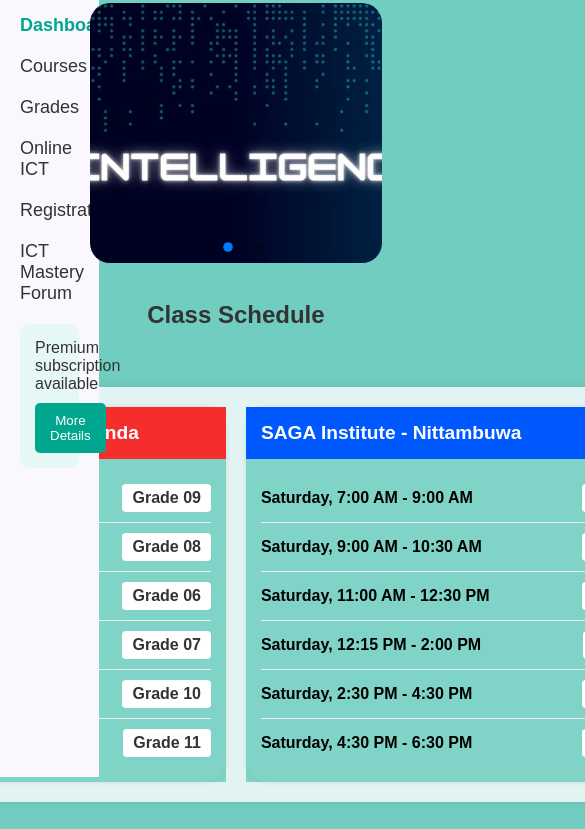
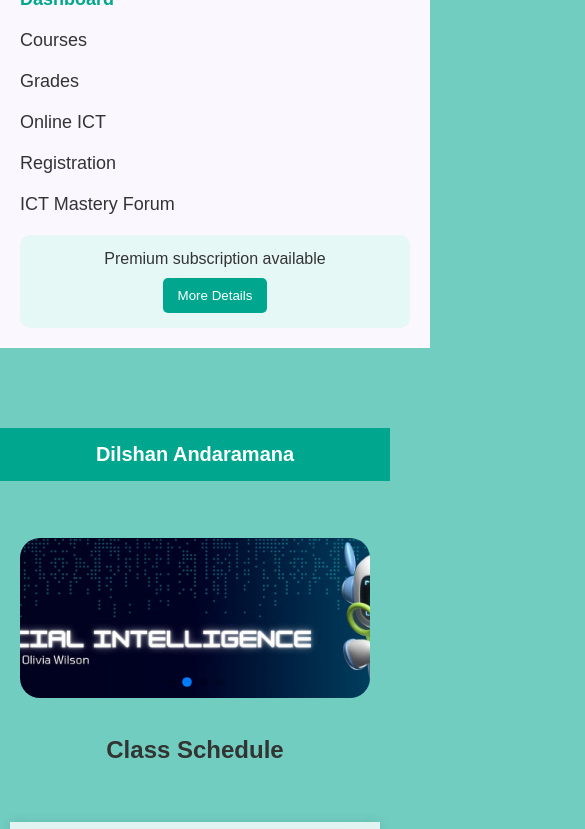
Before and after one commit to dilshanandaramana/dil_lms, a plain HTML site: page index.html in a window 390 px wide. Shown: the part 107-936 px from the top of the page, 585 px wide, since content can reach past the window. Drawn offline with nearby package versions, Linux system fonts and the light colour scheme.

Commit message:
styles.css

```diff
--- a/styles.css
+++ b/styles.css
@@ -149,7 +149,6 @@ header .profile span {
 
 .saga {
     background-color: #0059FF;
-    /* Different color for SAGA Institute */
 }
 
 .classes {
@@ -371,3 +370,88 @@ header .profile span {
     border: none;
     cursor: pointer;
 }
+
+/* ====================================== Mobile Responsive Queries =============================== */
+
+@media screen and (max-width: 1024px) {
+    /* Adjusting sidebar and main content for smaller screens */
+    .sidebar {
+        width: 200px;
+    }
+
+    main {
+        width: calc(100% - 200px);
+        margin-left: 200px;
+    }
+
+    /* Adjusting class section width */
+    .schedule-section {
+        width: 100%;
+    }
+
+    .institute {
+        width: 100%;
+    }
+}
+
+@media screen and (max-width: 768px) {
+    .container {
+        flex-direction: column;
+    }
+
+    .sidebar {
+        width: 100%;
+        height: auto;
+        position: relative;
+    }
+
+    main {
+        width: 100%;
+        margin-left: 0;
+        margin-top: 80px;
+    }
+
+    header {
+        flex-direction: column;
+    }
+
+    header input[type="search"] {
+        width: 80%;
+    }
+
+    .schedule-section {
+        flex-direction: column;
+        width: 100%;
+    }
+
+    .swiper-container {
+        height: 200px;
+    }
+
+    /* Adjust course card grid for mobile */
+    .course-list {
+        grid-template-columns: 1fr 1fr;
+    }
+}
+
+@media screen and (max-width: 480px) {
+    .swiper-container {
+        height: 160px;
+    }
+
+    .sidebar .logo {
+        font-size: 18px;
+    }
+
+    .schedule-section {
+        padding: 10px;
+    }
+
+    .courseHead input[type="search"] {
+        width: 90%;
+    }
+
+    .course-list {
+        grid-template-columns: 1fr;
+    }
+}
```
